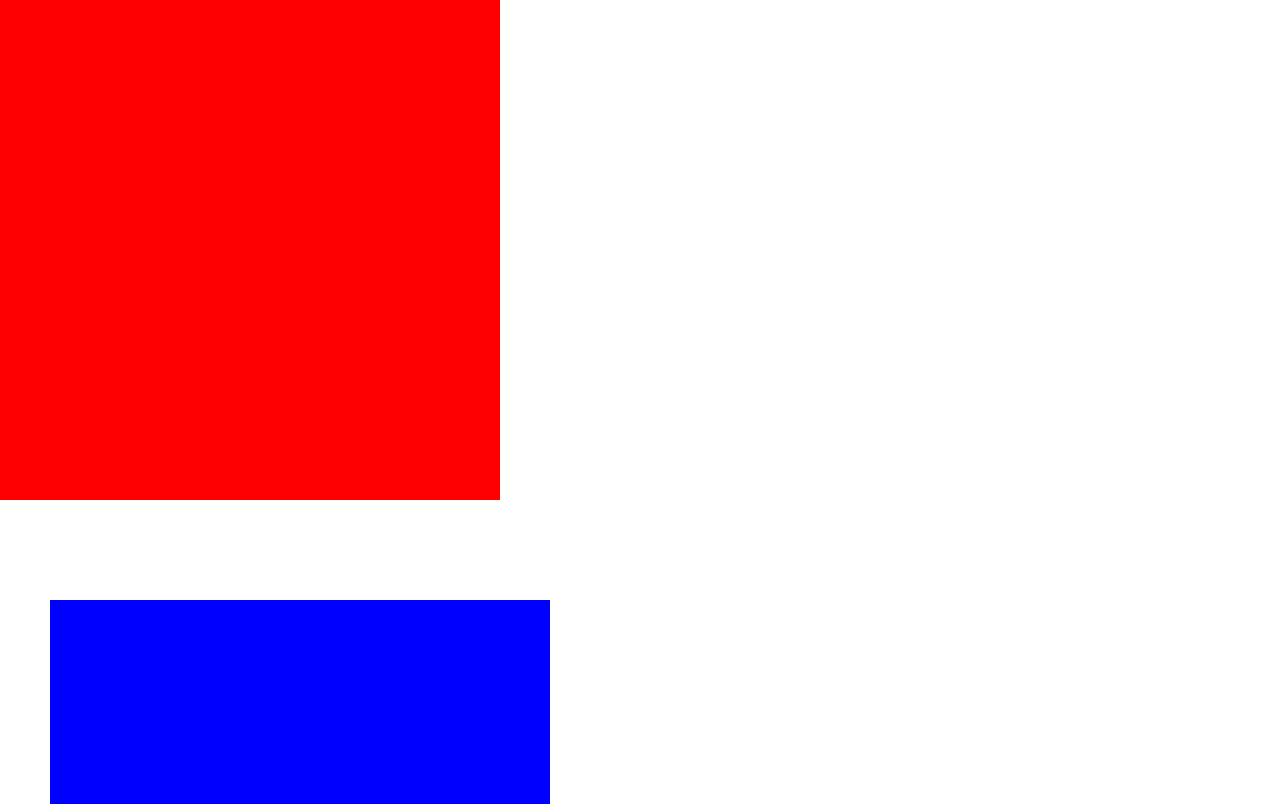
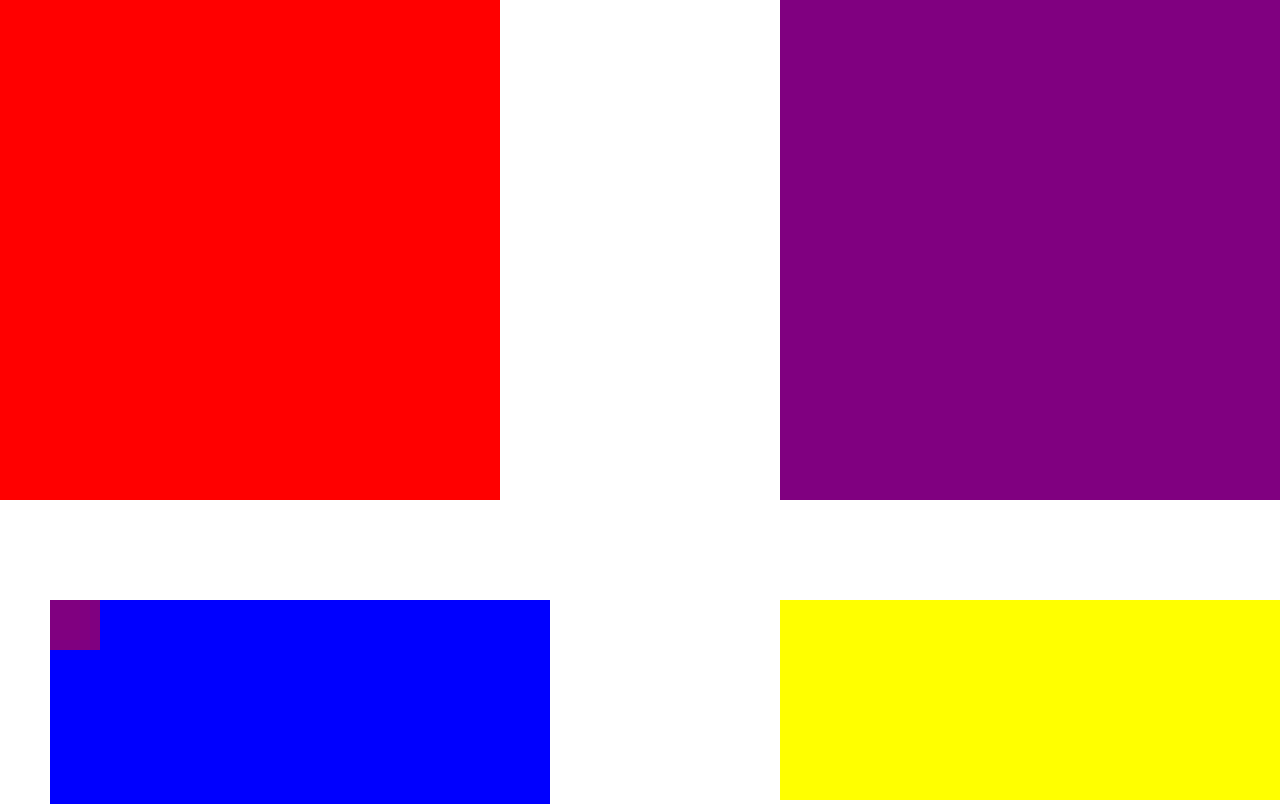
Before and after one commit to biancamartinelli/HTML-e-CSS-O-Inicio, a plain HTML site: page CSS/positions.html in a window 1280 px wide. Shown: the top 804 px of the page. Drawn offline with Linux system fonts and the light colour scheme.

Commit message:
positions

```diff
--- a/CSS/positions.html
+++ b/CSS/positions.html
@@ -7,9 +7,11 @@
 </head>
 <body>
     <div class="div-position static"></div>
-    <div class="div-position relative"></div>
-    <div class="div-position static"></div>
-    <div class="div-position static"></div>
-    <div class="div-position static"></div>
+    <div class="div-position relative">
+        <div class="absolute mini-div"></div>
+    </div>
+    <div class="div-position absolute"></div>
+    <div class="div-position fixed"></div>
+    <div class="div-position sticky"></div>
 </body>
 </html>
--- a/CSS/styless.css
+++ b/CSS/styless.css
@@ -134,11 +134,12 @@ body {
 }
 
 /* Positions */
-/* Static */
-/* Relative */
-/* Fixed */
-/* Absolute */
-/* Sticky */
+
+/* Static - Flow no HTML, não é alterado por top, left, right e bottom*/
+/* Relative - flow no HTML, ela é alterada pelo top, left, right e bottom*/
+/* Fixed - Posiciona em qualquer lugar da tela, e é posicionada em relação ao HTML*/
+/* Absolute - Posiciona em qualquer lugar, e ela respeita o elemento antecessor*/
+/* Sticky - esta no flow do HTML, porém ao passar o scroll ela funciona como fixed*/
 
 .div-position{
     width: 500px;
@@ -156,3 +157,33 @@ body {
     top: 100px;
     left: 50px;
 }
+
+.absolute {
+    position:absolute;
+    background-color: purple;
+    right: 0;
+    top: 0;
+}
+
+.mini-div {
+    height: 50px;
+    width: 50px;
+    top: 0px;
+    left: 0px;
+}
+
+.fixed {
+    position: fixed;
+    height: 200px;
+    background-color: yellow;
+    bottom: 0;
+    right: 0;
+}
+
+.sticky {
+    position: sticky;
+    background-color: aqua;
+    top: 0px;
+
+
+}
```
